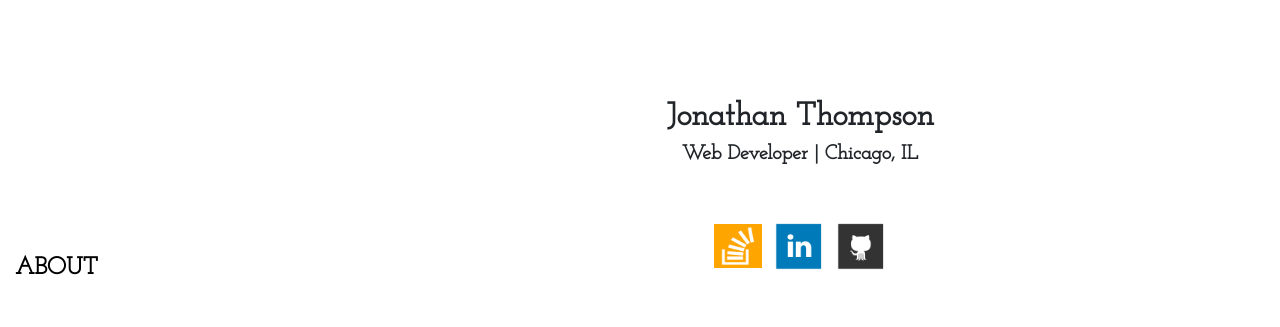
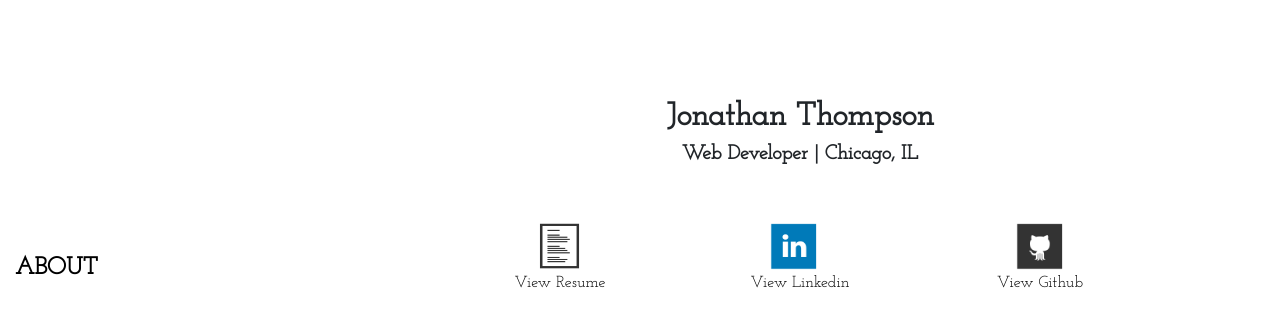
Before and after one commit to ThompsonJonM/thompsonjonm.github.io, a plain HTML site: page index.html in a window 1280 px wide. Shown: the top 327 px of the page. Drawn offline with nearby package versions, Linux system fonts and the light colour scheme.

Commit message:
resume addition

```diff
--- a/assets/style/style.css
+++ b/assets/style/style.css
@@ -7,6 +7,14 @@
 body {
 	padding-top: 100px;
 	position: relative;
+}
+
+a {
+	color: #000000;
+}
+
+a:hover {
+	color: #000000;
 }
 
 /* Individual IDs */
@@ -26,11 +34,11 @@ body {
 }
 
 #connectImageOne {
-	height: 46px;
-	width: 48px;
-	margin-top: 2.5px;
-	margin-right: 12px;
-	padding-bottom: 1.5px;
+	height: 58px;
+	width: 65px;
+	margin-right: 2px;
+	margin-top: -4px;
+	margin-bottom: -4px;
 }
 
 #connectImageTwo {
--- a/index.html
+++ b/index.html
@@ -31,6 +31,7 @@
 
     <title>Jonathan Thompson</title>
 </head>
+
 <body>
 
     <div class="container-fluid">
@@ -60,9 +61,27 @@
                         <br>
 
                         <div class='row justify-content-center'>
-                            <a href="https://stackoverflow.com/users/8517636/jonathan-thompson?tab=profile" target="_blank"><img class="text-center" src="./assets/img/stack.png" id="connectImageOne"></a>
-                            <a href="https://www.linkedin.com/in/jonathanmnthompson/" target="_blank"><img class="text-center" src="./assets/img/linkedin.png" id="connectImageTwo"></a>
-                            <a href="https://github.com/thompsonjonm" target="_blank"><img class="text-center" src="./assets/img/github.png" id="connectImageThree"></a>
+                            <div class='col-3'>
+                                <a href="resume.html" target="_blank">
+                                    <img class="text-center" src="./assets/img/resumeIcon.jpg" id="connectImageOne">
+                                    <p>View Resume</p>
+                                </a>
+                            </div>
+
+                            <div class="col-3">
+                                <a href="https://www.linkedin.com/in/jonathanmnthompson/" target="_blank">
+                                    <img class="text-center" src="./assets/img/linkedin.png" id="connectImageTwo">
+                                    <p>View Linkedin</p>
+                                </a>
+                            </div>
+
+                            <div class="col-3">
+                                <a href="https://github.com/thompsonjonm" target="_blank">
+                                    <img class="text-center" src="./assets/img/github.png" id="connectImageThree">
+                                    <p>View Github</p>
+                                </a>
+                            </div>
+
                             <!-- <input type='image' class='dayStyle' src="./assets/img/day.png" alt="day/night select" id='connectImageFour'>
                             <input type='image' class='nightStyle' src="./assets/img/night.png" alt="day/night select" id='connectImageFive'> -->
                         </div>
```
Also changed, not shown: resume.html (added, +79 -0 lines), assets/img/resumeIcon.jpg (added).
